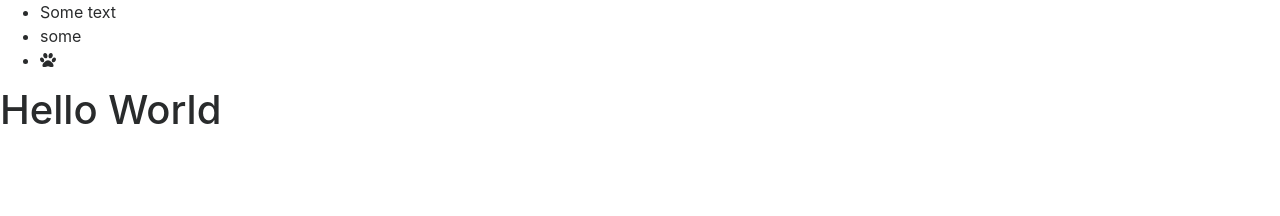
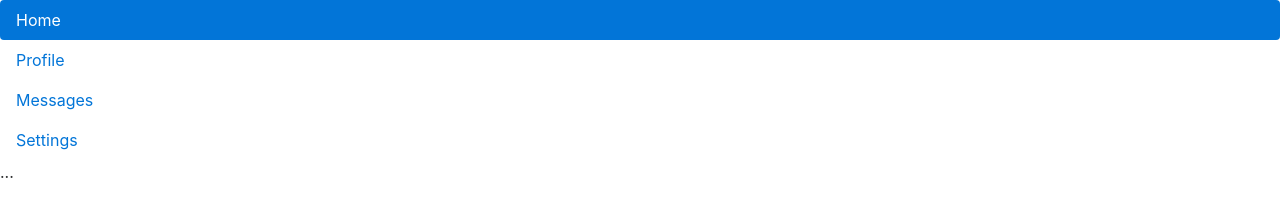
Before and after one commit to Vartiou/Vartiou.github.io, a plain HTML site: page index.html in a window 1280 px wide. Drawn offline with Linux system fonts and the light colour scheme.

Commit message:
asd
asdas

```diff
--- a/index.html
+++ b/index.html
@@ -15,26 +15,19 @@
   <script type="text/javascript" src="js/fontawesome-all.min.js"></script>
 </head>
 
-<header>
-	<nav class="primary-nav">
-    <ul>
-
-      <li>Some text</li>
-      <li>some</li>
-      <li><i class="fas fa-paw"></i></li>
-
-    </ul>
-
-  </nav>
-</header>
-
-
-
-
 <body>
-
-
-	 <h1>Hello World</h1>
+	<div class="nav flex-column nav-pills" id="v-pills-tab" role="tablist" aria-orientation="vertical">
+	  <a class="nav-link active" id="v-pills-home-tab" data-toggle="pill" href="#v-pills-home" role="tab" aria-controls="v-pills-home" aria-selected="true">Home</a>
+	  <a class="nav-link" id="v-pills-profile-tab" data-toggle="pill" href="#v-pills-profile" role="tab" aria-controls="v-pills-profile" aria-selected="false">Profile</a>
+	  <a class="nav-link" id="v-pills-messages-tab" data-toggle="pill" href="#v-pills-messages" role="tab" aria-controls="v-pills-messages" aria-selected="false">Messages</a>
+	  <a class="nav-link" id="v-pills-settings-tab" data-toggle="pill" href="#v-pills-settings" role="tab" aria-controls="v-pills-settings" aria-selected="false">Settings</a>
+	</div>
+	<div class="tab-content" id="v-pills-tabContent">
+	  <div class="tab-pane fade show active" id="v-pills-home" role="tabpanel" aria-labelledby="v-pills-home-tab">...</div>
+	  <div class="tab-pane fade" id="v-pills-profile" role="tabpanel" aria-labelledby="v-pills-profile-tab">...</div>
+	  <div class="tab-pane fade" id="v-pills-messages" role="tabpanel" aria-labelledby="v-pills-messages-tab">...</div>
+	  <div class="tab-pane fade" id="v-pills-settings" role="tabpanel" aria-labelledby="v-pills-settings-tab">...</div>
+	</div>
 
 </body>
 
```
